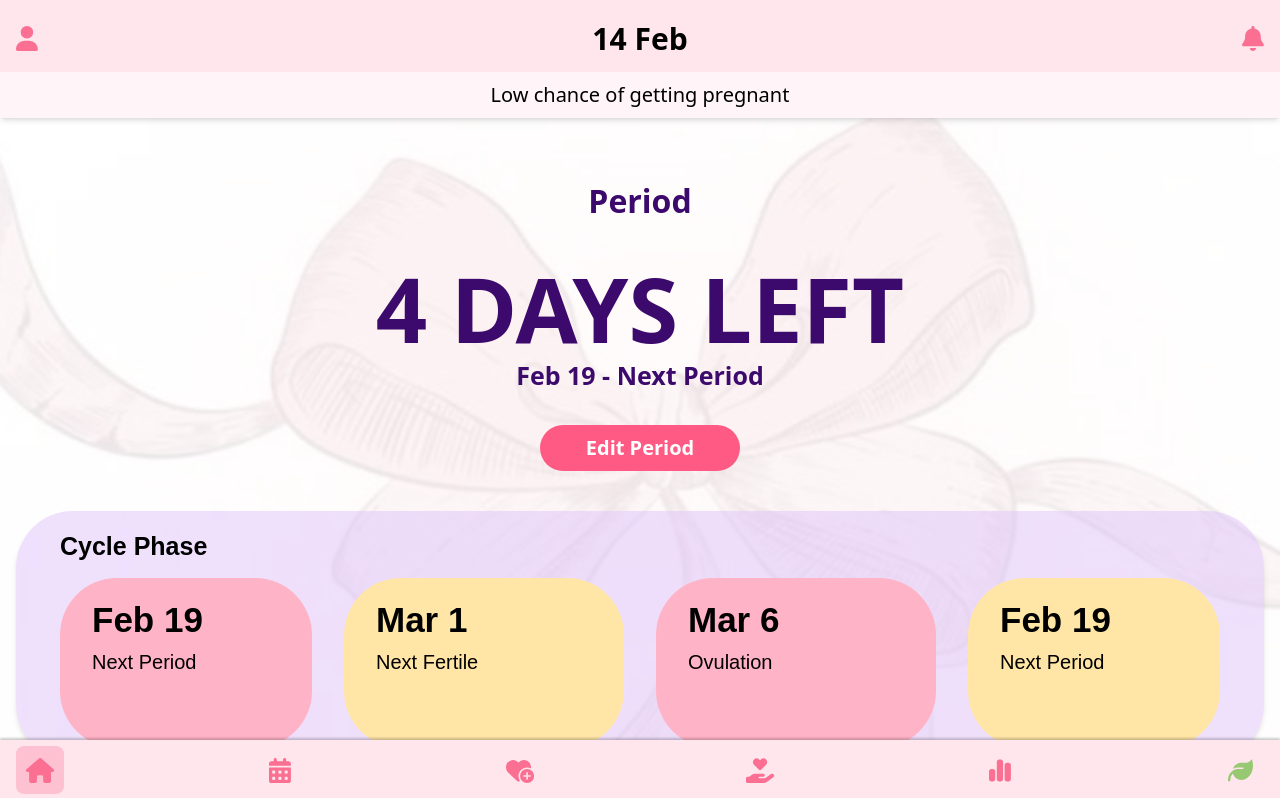
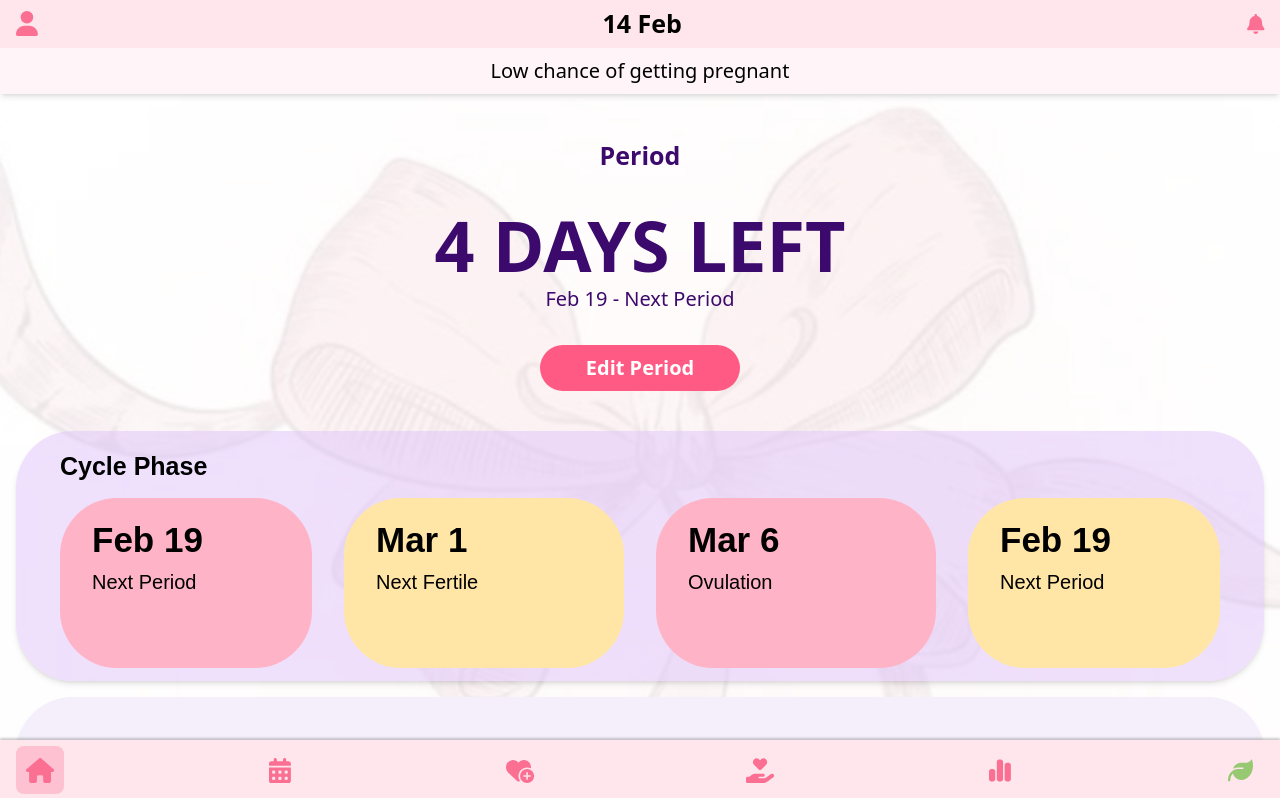
Before and after one commit to AmanYadav7015/PixieCycle, a React (Vite) app: page /home-page in a window 1280 px wide. Shown: the top 798 px of the page. Built offline with nearby package versions, Linux system fonts and the light colour scheme; a web font is replaced by a local one.

Commit message:
changed sizes

```diff
--- a/src/App.jsx
+++ b/src/App.jsx
@@ -197,10 +197,10 @@ const HomePage = () => {
   const navigate = useNavigate();
   return (
     // <div className="min-h-screen p-4">
-      <div className="mt-40 p-4 rounded-xl shadow-md text-center relative">
-        <h2 className="text-lg font-bold text-[#3C096C]" style={{fontSize: "32px"}}>Period</h2><br></br>
-        <h1 className="text-4xl font-bold text-[#3C096C] mt-2"  style={{fontSize: "90px"}}>4 DAYS LEFT</h1>
-        <p className="text-sm font-bold text-[#3C096C]"  style={{fontSize: "25px"}}>Feb 19 - Next Period</p><br></br>
+      <div className="mt-30 p-4 rounded-xl shadow-md text-center relative">
+        <h2 className="text-lg font-bold text-[#3C096C]" style={{fontSize: "25px"}}>Period</h2><br></br>
+        <h1 className="text-4xl font-bold text-[#3C096C] mt-2"  style={{fontSize: "70px"}}>4 DAYS LEFT</h1>
+        <p className="text-sm text-[#3C096C]"  style={{fontSize: "20px"}}>Feb 19 - Next Period</p><br></br>
         <button className="mt-2 mb-6 px-4 py-2 bg-[#FF5A83] text-white font-bold rounded-full"
         style={{fontSize: "20px", width: "200px"}}
         onClick={() => navigate("/add-period")}>
--- a/src/components/HomePage/Navbar.jsx
+++ b/src/components/HomePage/Navbar.jsx
@@ -6,18 +6,18 @@ import { faBell } from "@fortawesome/free-solid-svg-icons";
 const Navbar = () => {
     return (
         <>
-            <div className="bg-[#FFE5EC] p-4 flex justify-between items-center fixed top-0 w-full z-50">
+            <div className="bg-[#FFE5EC] p-4 flex justify-between items-center fixed top-0 h-12 w-full z-50">
                 <button className="text-[#FB6F92]" style={{fontSize: "25px"}}>
                     <FontAwesomeIcon icon={faUser} />
                 </button>
                 <div className="flex flex-col items-center text-center">
-                    <div className="text-lg-black font-bold" style={{fontSize: "30px"}}>14 Feb</div>
+                    <div className="text-lg-black font-bold" style={{fontSize: "25px"}}>14 Feb</div>
                 </div>
-                <button className="text-[#FB6F92]" style={{fontSize: "25px"}}>
+                <button className="text-[#FB6F92]" style={{fontSize: "20px"}}>
                     <FontAwesomeIcon icon={faBell} />
                 </button>
             </div>
-            <div className="p-2 bg-[#FFF5F8] shadow-md fixed top-18 w-full z-50">
+            <div className="p-2 bg-[#FFF5F8] shadow-md fixed top-12 w-full z-50">
                 <div className="flex flex-col items-center text-center bg-[#FFF5F8] text-lg-black" style={{fontSize: "20px"}}>Low chance of getting pregnant</div>
             </div>
           </>
```
